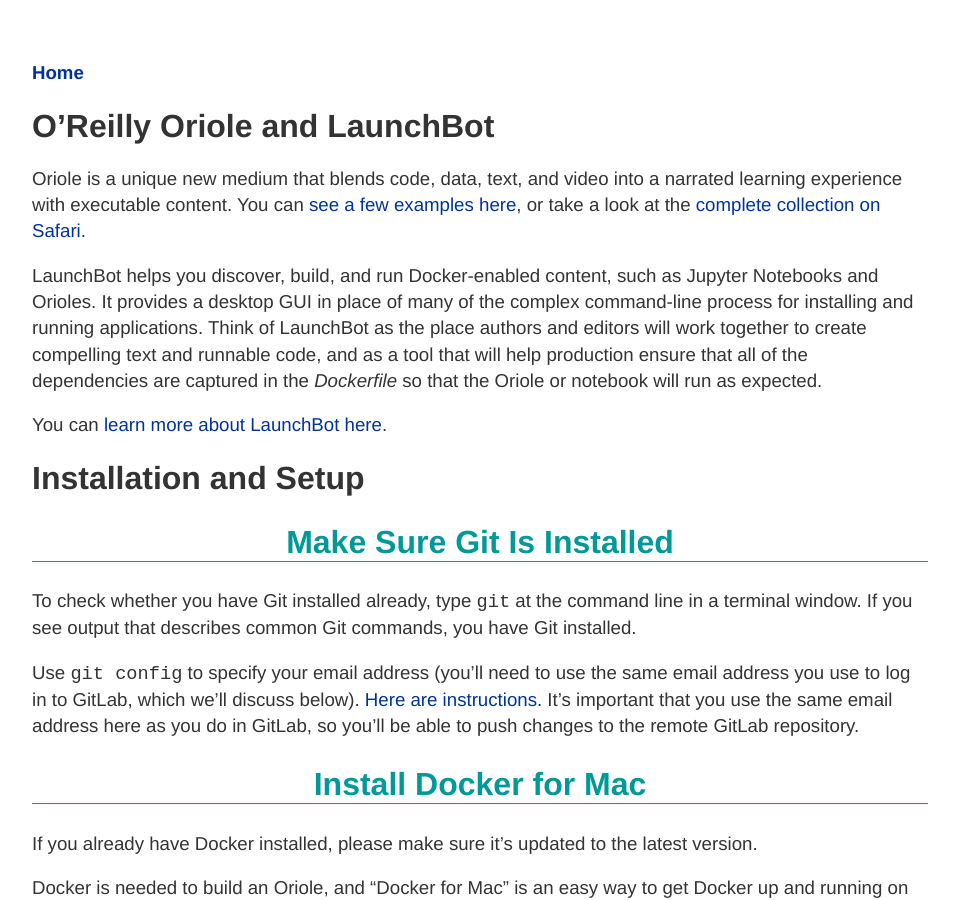
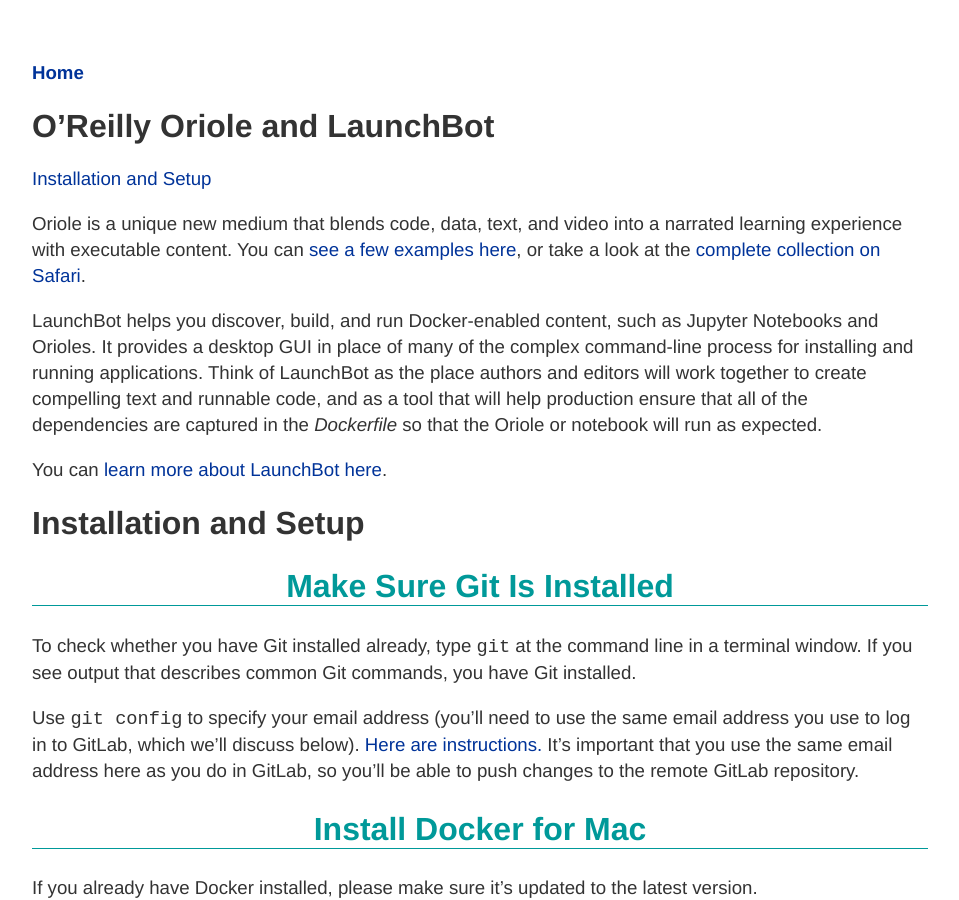
Before and after one commit to oreillymedia/production-resources, a Jekyll site: the page built from oriole/index.md, in a window 1280 px wide and 900 px high. Shown: the whole window, without its empty margins (160-1119 px from the left). Built offline with Jekyll 4.4.1, drawn with Linux system fonts in a browser that asks for light colours.

Commit message:
Update index.md

```diff
--- a/oriole/index.md
+++ b/oriole/index.md
@@ -4,6 +4,8 @@
 ---
 
 # O'Reilly Oriole and LaunchBot<a name="about_oriole"></a>
+
+<a link="#install">Installation and Setup</a>
 
 Oriole is a unique new medium that blends code, data, text, and video into a narrated learning experience with executable content. You can <a href="http://www.oreilly.com/oriole/">see a few examples here</a>, or take a look at the <a href="https://www.safaribooksonline.com/oriole/">complete collection on Safari</a>.
 
```
